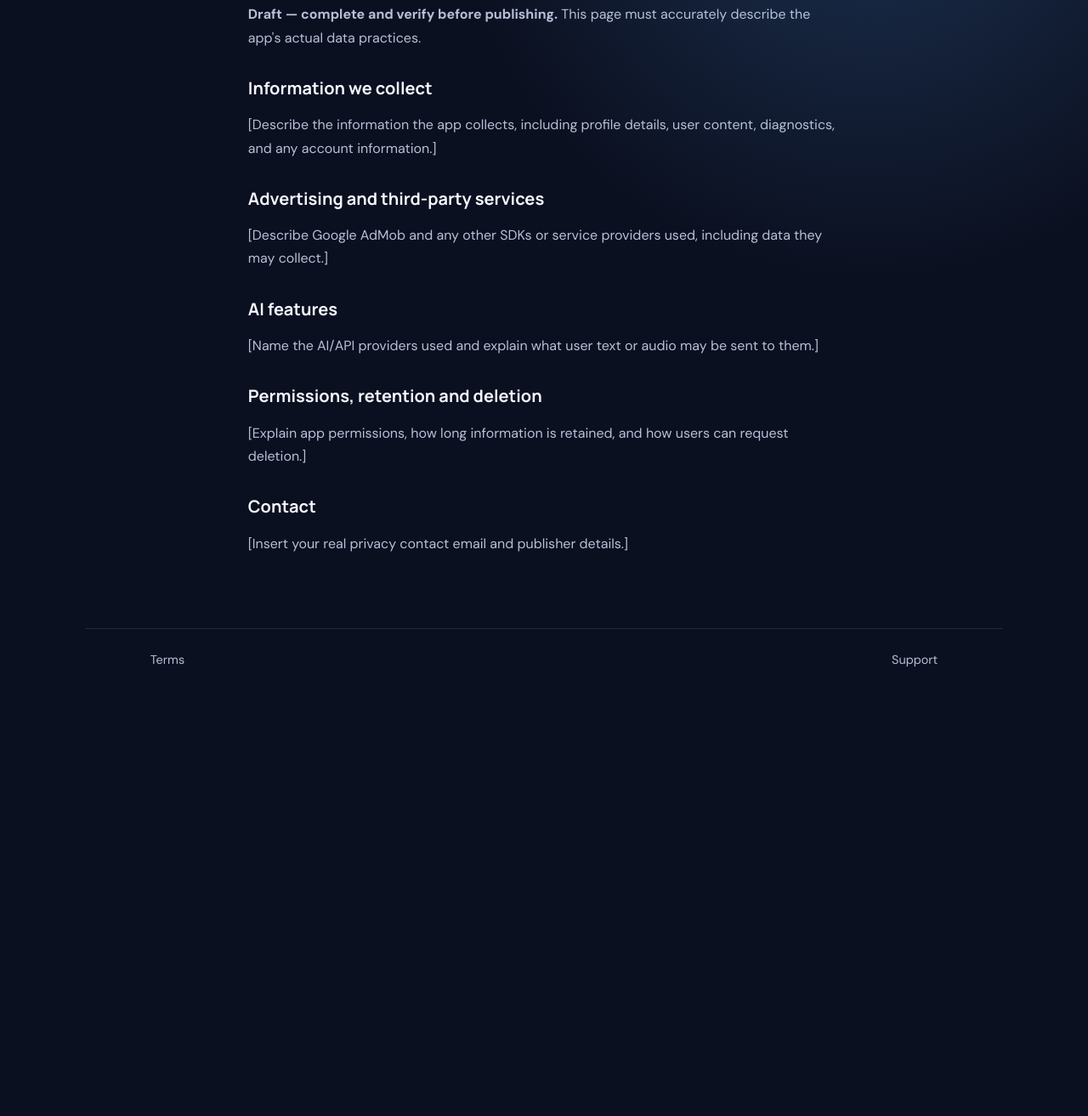
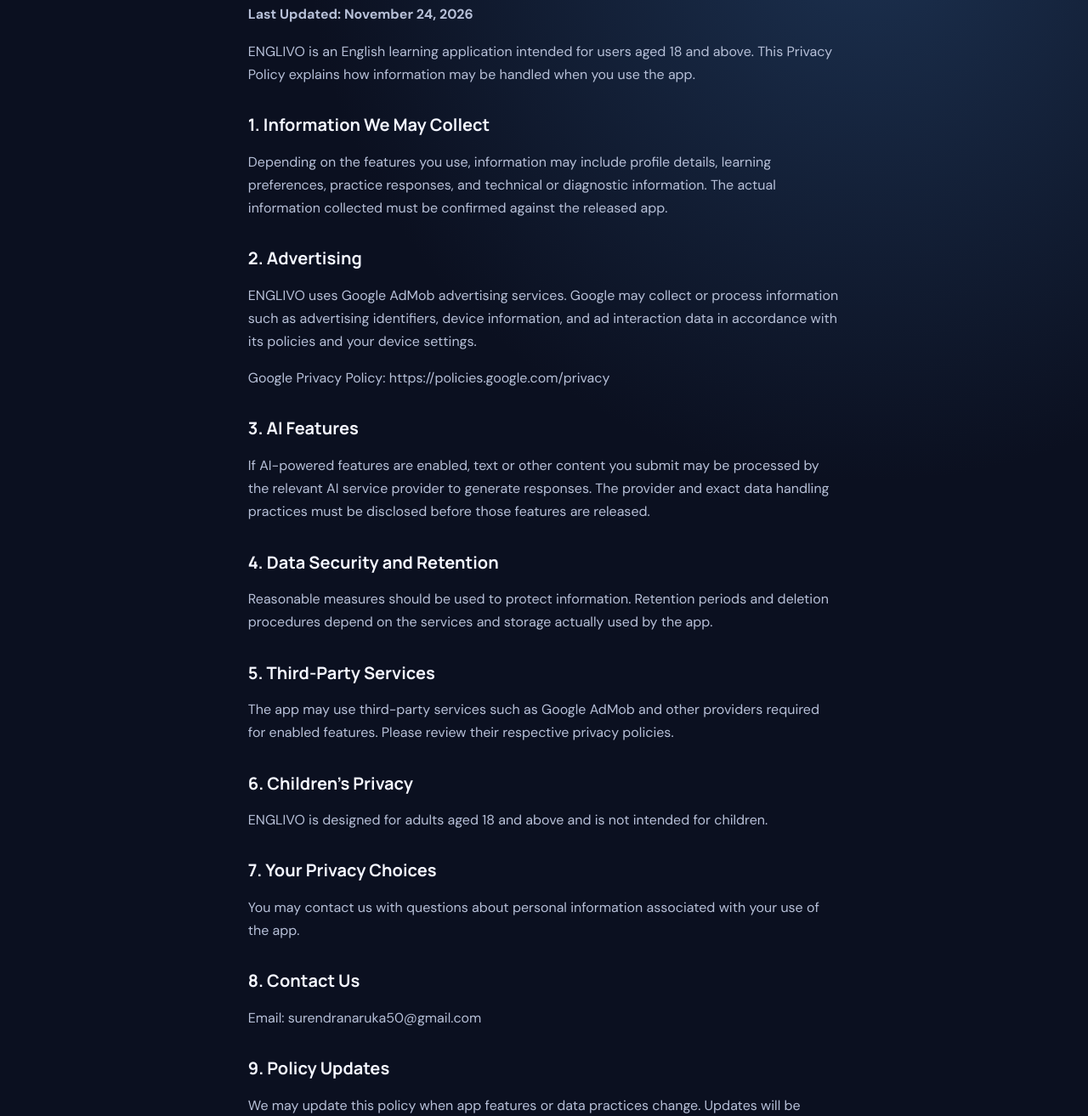
Before and after one commit to Surendranaruka50/englivo-website, a plain HTML site: page privacy.html in a window 1280 px wide. Shown: the part 276-1589 px from the top of the page at 85% size. Before the commit the page ends 1089 px from the top, so only its background shows below. Drawn offline with Linux system fonts and the light colour scheme.

Commit message:
Revise privacy policy with updated information
Updated privacy policy content, including information collection, advertising practices, AI features, data security, and contact details.

```diff
--- a/privacy.html
+++ b/privacy.html
@@ -1 +1,54 @@
-<!doctype html><html lang="en"><head><meta charset="utf-8"><meta name="viewport" content="width=device-width,initial-scale=1"><title>Privacy Policy — ENGLIVO</title><link rel="stylesheet" href="style.css"></head><body><header><a class="brand" href="index.html">ENGLIVO</a><nav><a href="index.html">Home</a><a href="support.html">Support</a></nav></header><main class="content"><p class="eyebrow">LEGAL</p><h1>Privacy Policy</h1><p><strong>Draft — complete and verify before publishing.</strong> This page must accurately describe the app's actual data practices.</p><h2>Information we collect</h2><p>[Describe the information the app collects, including profile details, user content, diagnostics, and any account information.]</p><h2>Advertising and third-party services</h2><p>[Describe Google AdMob and any other SDKs or service providers used, including data they may collect.]</p><h2>AI features</h2><p>[Name the AI/API providers used and explain what user text or audio may be sent to them.]</p><h2>Permissions, retention and deletion</h2><p>[Explain app permissions, how long information is retained, and how users can request deletion.]</p><h2>Contact</h2><p>[Insert your real privacy contact email and publisher details.]</p></main><footer><a href="terms.html">Terms</a><a href="support.html">Support</a></footer></body></html>
+
+<!DOCTYPE html>
+<html lang="en">
+<head>
+<meta charset="UTF-8">
+<meta name="viewport" content="width=device-width, initial-scale=1.0">
+<title>Privacy Policy - ENGLIVO</title>
+<link rel="stylesheet" href="style.css">
+</head>
+<body>
+<header>
+<a class="brand" href="index.html">ENGLIVO</a>
+<nav><a href="index.html">Home</a><a href="support.html">Support</a></nav>
+</header>
+
+<main class="content">
+<p class="eyebrow">LEGAL</p>
+<h1>Privacy Policy</h1>
+<p><strong>Last Updated: November 24, 2026</strong></p>
+
+<p>ENGLIVO is an English learning application intended for users aged 18 and above. This Privacy Policy explains how information may be handled when you use the app.</p>
+
+<h2>1. Information We May Collect</h2>
+<p>Depending on the features you use, information may include profile details, learning preferences, practice responses, and technical or diagnostic information. The actual information collected must be confirmed against the released app.</p>
+
+<h2>2. Advertising</h2>
+<p>ENGLIVO uses Google AdMob advertising services. Google may collect or process information such as advertising identifiers, device information, and ad interaction data in accordance with its policies and your device settings.</p>
+<p>Google Privacy Policy: https://policies.google.com/privacy</p>
+
+<h2>3. AI Features</h2>
+<p>If AI-powered features are enabled, text or other content you submit may be processed by the relevant AI service provider to generate responses. The provider and exact data handling practices must be disclosed before those features are released.</p>
+
+<h2>4. Data Security and Retention</h2>
+<p>Reasonable measures should be used to protect information. Retention periods and deletion procedures depend on the services and storage actually used by the app.</p>
+
+<h2>5. Third-Party Services</h2>
+<p>The app may use third-party services such as Google AdMob and other providers required for enabled features. Please review their respective privacy policies.</p>
+
+<h2>6. Children's Privacy</h2>
+<p>ENGLIVO is designed for adults aged 18 and above and is not intended for children.</p>
+
+<h2>7. Your Privacy Choices</h2>
+<p>You may contact us with questions about personal information associated with your use of the app.</p>
+
+<h2>8. Contact Us</h2>
+<p>Email: <a href="mailto:surendranaruka50@gmail.com">surendranaruka50@gmail.com</a></p>
+
+<h2>9. Policy Updates</h2>
+<p>We may update this policy when app features or data practices change. Updates will be posted on this page.</p>
+</main>
+
+<footer><a href="terms.html">Terms & Conditions</a><a href="support.html">Support</a></footer>
+</body>
+</html>
```
